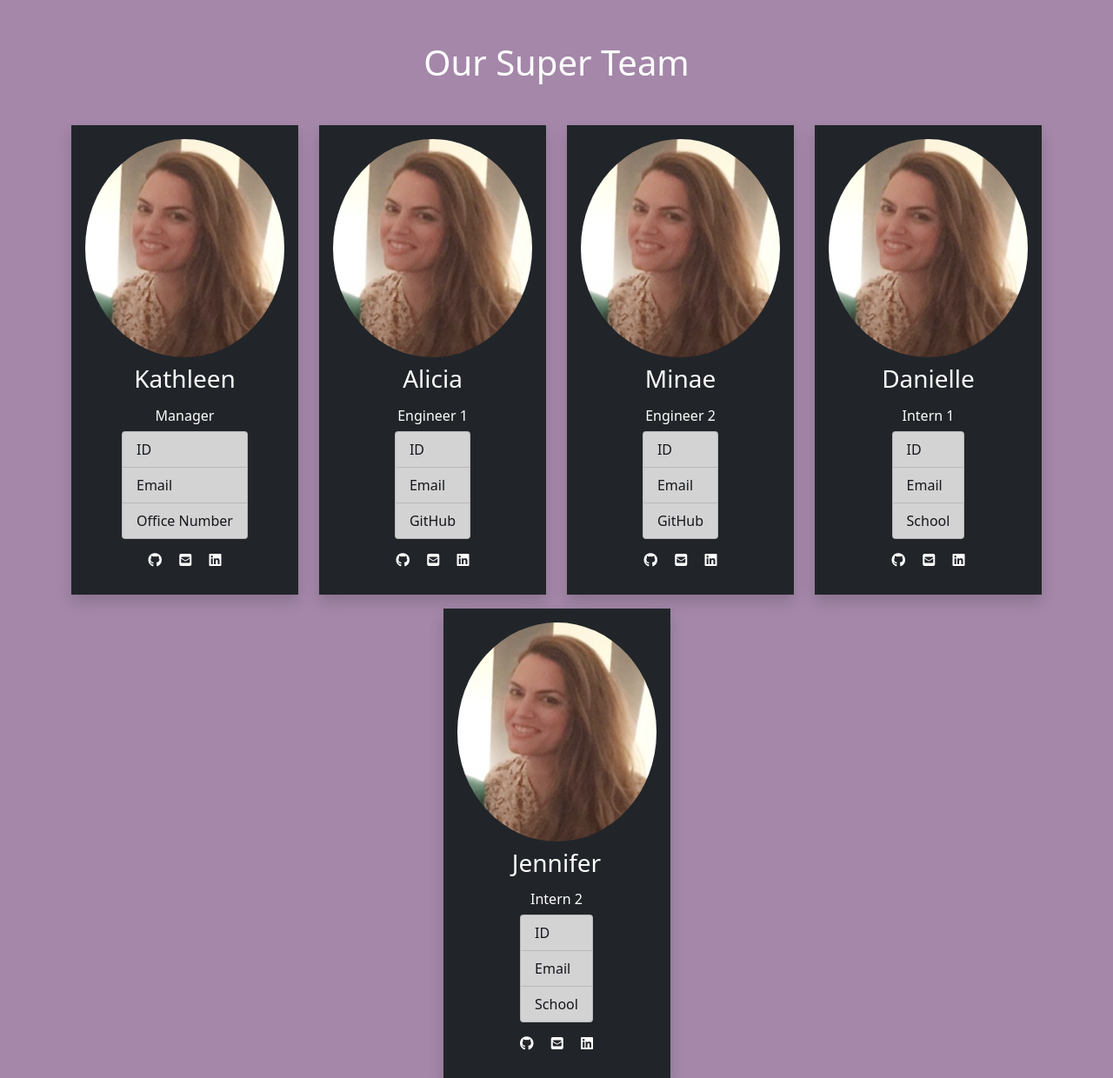
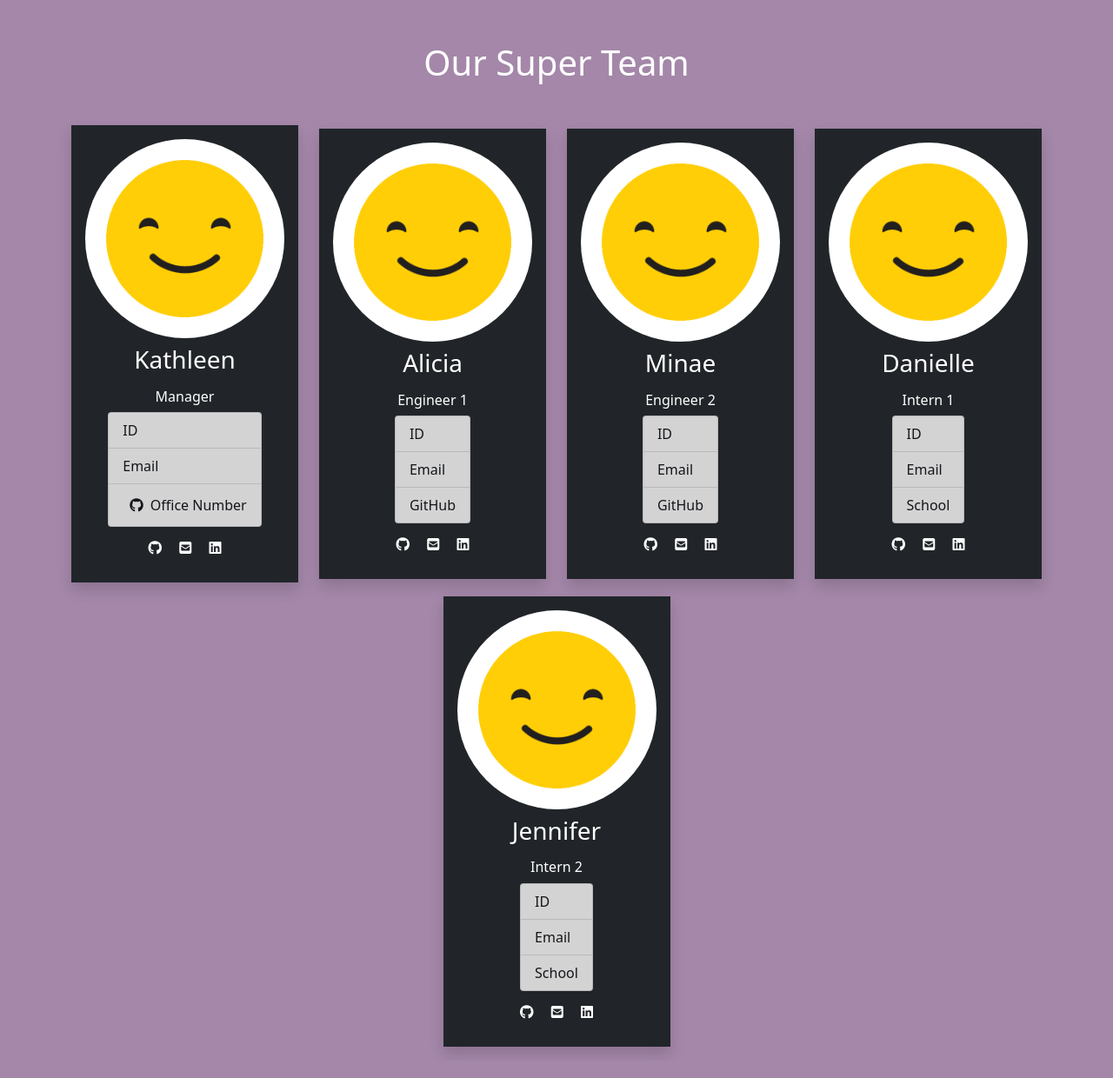
Before and after one commit to crizk-crizk/team-profile-generator, a website: page template.html in a window 1280 px wide. Shown: the top 1240 px of the page at 87% size. Drawn offline with nearby package versions, Linux system fonts and the light colour scheme.

Commit message:
added placeholder img

```diff
--- a/template.html
+++ b/template.html
@@ -38,7 +38,7 @@
               >
                 <div class="person-img">
                   <img
-                    src="team-imgs/kathleen.png"
+                    src="team-imgs/profile-pic-placeholder.png"
                     class="img-fluid rounded-circle"
                     alt="profile shot"
                   />
@@ -52,7 +52,7 @@
                 <div class="list-group">
                   <a href="#" class="list-group-item list-group-item-action list-group-item-dark">ID</a>
                   <a href="#" class="list-group-item list-group-item-action list-group-item-dark">Email</a>
-                  <a href="#" class="list-group-item list-group-item-action list-group-item-dark">Office Number</a>
+                  <a href="#" class="list-group-item list-group-item-action list-group-item-dark"><i class="fab fa-github p-2" aria-hidden="true"></i>Office Number</a>
                 </div>
                 <div class="social-icons my-2">
                   <a href="#" class="text-white">
@@ -78,7 +78,7 @@
               >
                 <div class="perrson-img">
                   <img
-                    src="team-imgs/kathleen.png"
+                    src="team-imgs/profile-pic-placeholder.png"
                     class="img-fluid rounded-circle"
                     alt="profile shot"
                   />
@@ -118,7 +118,7 @@
               >
                 <div class="perrson-img">
                   <img
-                    src="team-imgs/kathleen.png"
+                    src="team-imgs/profile-pic-placeholder.png"
                     class="img-fluid rounded-circle"
                     alt="profile shot"
                   />
@@ -158,7 +158,7 @@
               >
                 <div class="perrson-img">
                   <img
-                    src="team-imgs/kathleen.png"
+                    src="team-imgs/profile-pic-placeholder.png"
                     class="img-fluid rounded-circle"
                     alt="profile shot"
                   />
@@ -198,7 +198,7 @@
               >
                 <div class="person-img">
                   <img
-                    src="team-imgs/kathleen.png"
+                    src="team-imgs/profile-pic-placeholder.png"
                     class="img-fluid rounded-circle"
                     alt="profile shot"
                   />
@@ -233,54 +233,6 @@
             <!-- END #5 Card -->
           </div>
           <!--.row wrapping all cards -->
-
-          <!-- START card  -->
-          <!-- <div class="row">
-            <div class="col-sm-6">
-              <div class="card">
-                <div class="card-body">
-                  <div class="perrson-img">
-                    <img
-                      src="team-imgs/jennifer.png"
-                      class="img-fluid rounded-circle"
-                      alt="profile shot"/>
-                  </div>
-                  <h5 class="card-title my-2">Special title treatment</h5>
-                  <p class="card-text">With supporting text below as a natural lead-in to additional content.</p>
-                  <ul class="list-group list-group-flush">
-                    <li class="list-group-item">Cras justo odio</li>
-                    <li class="list-group-item">Dapibus ac facilisis in</li>
-                    <li class="list-group-item">Vestibulum at eros</li>
-                  </ul>
-                  <a href="#" class="btn btn-primary">Go somewhere</a>
-                </div>
-              </div>
-            </div>
-
-
-
-
-
-
-            <div class="col-sm-6">
-              <div class="card" style="width: 18rem;">
-                <img src="team-imgs/minae.png" class="img-fluid rounded-circle" alt="...">
-                <div class="card-body">
-                  <h5 class="card-title">Card title</h5>
-                  <p class="card-text">Some quick example text to build on the card title and make up the bulk of the card's content.</p>
-                </div>
-                <ul class="list-group list-group-flush">
-                  <li class="list-group-item">Cras justo odio</li>
-                  <li class="list-group-item">Dapibus ac facilisis in</li>
-                  <li class="list-group-item">Vestibulum at eros</li>
-                </ul>
-                <div class="card-body">
-                  <a href="#" class="card-link">Card link</a>
-                  <a href="#" class="card-link">Another link</a>
-                </div>
-              </div>
-            </div>
-          </div> -->
         </div>
         <!-- 3 col-ms-12-->
       </div>
@@ -295,10 +247,5 @@
       crossorigin="anonymous"
     ></script>
 
-    <!-- Option 2: Separate Popper and Bootstrap JS -->
-    <!--
-    <script src="https://cdn.jsdelivr.net/npm/@popperjs/core@2.5.4/dist/umd/popper.min.js" integrity="sha384-q2kxQ16AaE6UbzuKqyBE9/u/KzioAlnx2maXQHiDX9d4/zp8Ok3f+M7DPm+Ib6IU" crossorigin="anonymous"></script>
-    <script src="https://cdn.jsdelivr.net/npm/bootstrap@5.0.0-beta1/dist/js/bootstrap.min.js" integrity="sha384-pQQkAEnwaBkjpqZ8RU1fF1AKtTcHJwFl3pblpTlHXybJjHpMYo79HY3hIi4NKxyj" crossorigin="anonymous"></script>
-    -->
   </body>
 </html>
```
Also changed, not shown: team-imgs/profile-pic-placeholder.png (added).
